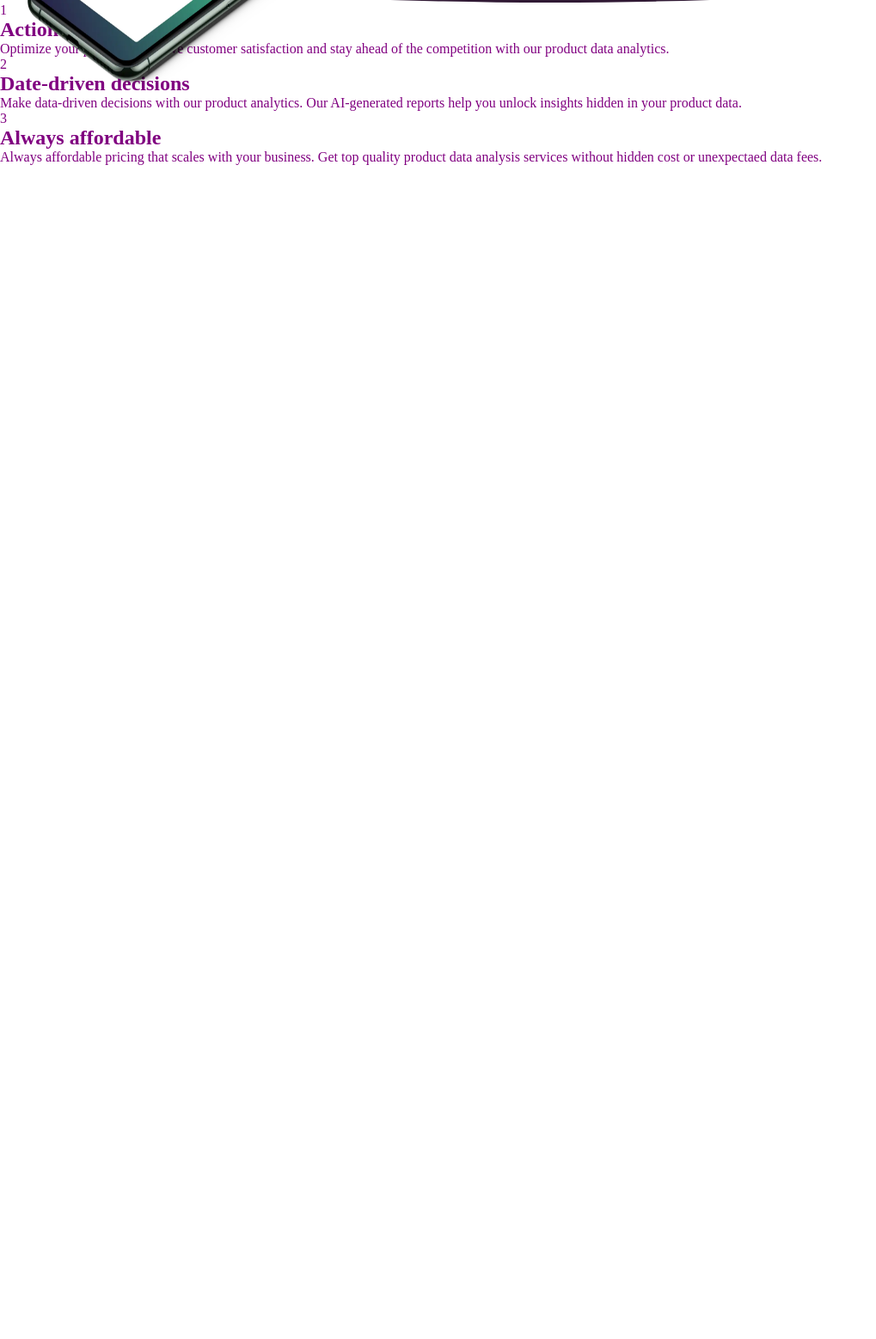
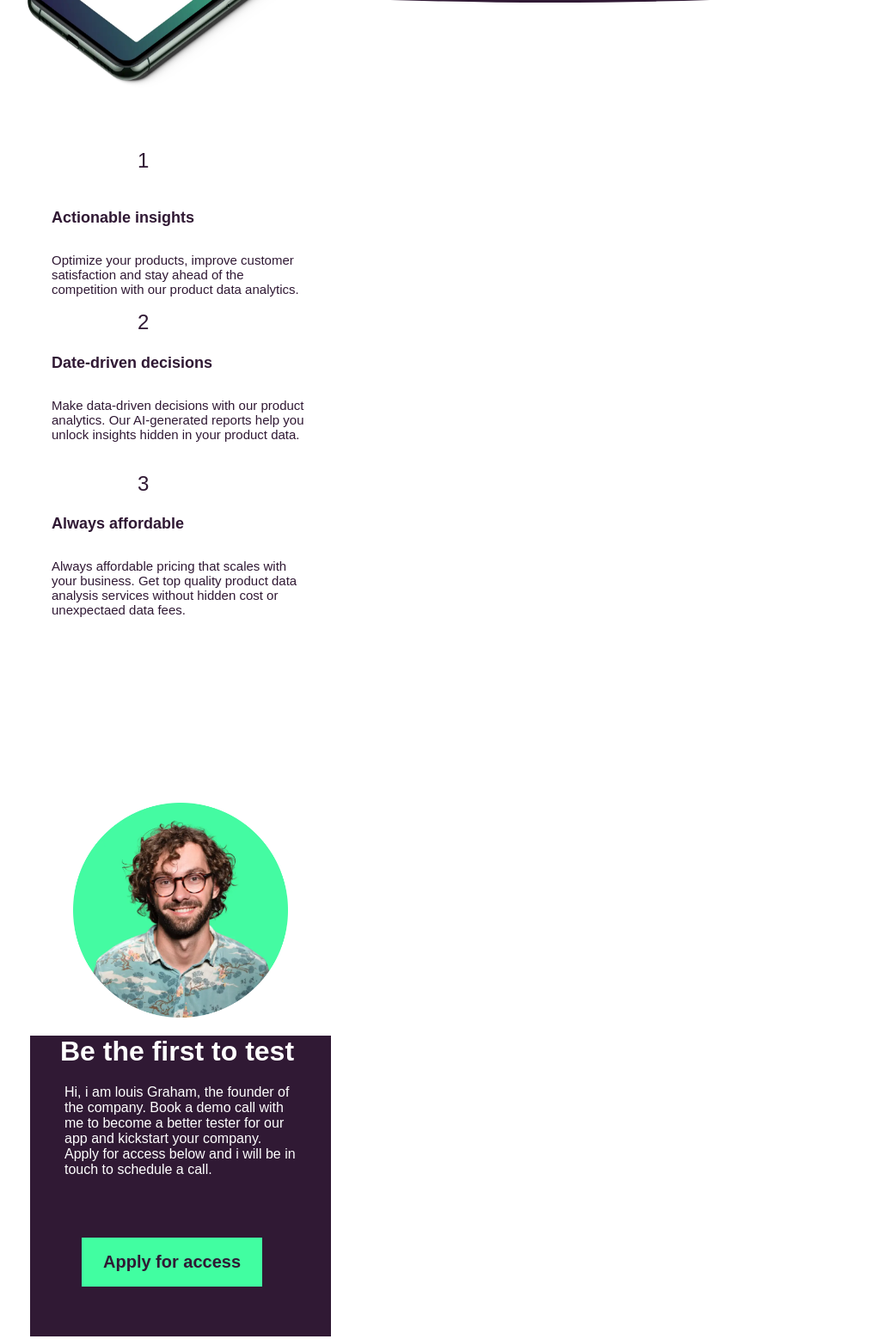
Before and after one commit to AnthoniaEfe/workit-landing-page-prac, a plain HTML site: page index.html in a window 1280 px wide. Shown: the part 477-2035 px from the top of the page at 86% size, without its empty margins (0-1019 px from the left). Before the commit the page ends 800 px from the top, so only its background shows below. Drawn offline with Linux system fonts and the light colour scheme.

Commit message:
creation process

```diff
--- a/index.html
+++ b/index.html
@@ -28,42 +28,62 @@
             <section class="section-one">
 
                     <div class="optimize-section">
-                    <div>
-                        <p>1</p>
-                    </div>
+                    <div id="section-style">
+                        <p id="section-number">1</p>
 
-                        <h2>Actionabe insights</h2>
 
-                        <p>Optimize your products, improve customer
+                        <h2 style="margin-bottom: 30px; font-size: 18px; text-align: justify;">Actionable insights</h2>
+
+                        <p style="font-size: 15px;">Optimize your products, improve customer
                             satisfaction and stay ahead of the
                             competition with our product data
                             analytics.</p>
                     </div>
+                    </div>
 
                     <div>
                         <div>
-                            <p>2</p>
+                            <p id="section-number2">2</p>
                         </div>
+
+                            <h2 style="margin-bottom: 30px; font-size: 18px; text-align: justify;">Date-driven decisions</h2>
+
+                            <p style="font-size: 15px;">Make data-driven decisions with our product analytics. Our AI-generated reports help you unlock insights hidden in your product data.</p>
+
                         <div>
-                            <h2>Date-driven decisions</h2>
+                            <p id="section-number3">3</p>
                         </div>
+
+                            <h2 style="margin-bottom: 30px; font-size: 18px; text-align: justify;">Always affordable</h2>
+
+                            <p style="font-size: 15px;">Always affordable pricing that scales with your business. Get top quality product data analysis services without hidden cost or unexpectaed data fees.</p>
+
+                    </div>
+                    <div>
+                        <img src="/image-founder.webp" alt="image-founder" id="image-style">
+                    </div>
+                    <div id="founder-design">
+                        <h2 id="founder-text">Be the first to test</h2>
+                        <p id="founder-note">Hi, i am louis Graham, the founder of the company. Book a demo call with me to become a better tester for our app
+                            and kickstart your company. Apply for access below and i will be in touch to schedule a call.
+                        </p>
+
+                        <button id="section-btn">Apply for access</button>
+                    </div>
+                    <footer id="footer-icon">
                         <div>
-                            <p>Make data-driven decisions with our product analytics. Our AI-generated reports help you unlock insights hidden in your product data.</p>
+                            <img src="/logo-dark.svg" alt="logo-dark">
                         </div>
-                        <div>
-                            <p>3</p>
+                        <div id="footer-logo">
+                            <img src="/icon-facebook.svg" alt="icon-facebook">
+                            <img src="/icon-twitter.svg" alt="icon-twitter">
+                            <img src="/icon-instagram.svg" alt="icon-instagram">
                         </div>
-                        <div>
-                            <h2>Always affordable</h2>
-                        </div>
-                        <div>
-                            <p>Always affordable pricing that scales with your business. Get top quality product data analysis services without hidden cost or unexpectaed data fees.</p>
-                        </div>
+                    </footer>
+
                     </div>
 
             </section>
 
-
-
 </body>
 </html>
--- a/style.css
+++ b/style.css
@@ -110,10 +110,113 @@ h1 span{
  .section-one{
     display: flex;
     flex-direction: column;
-    color: purple;
-    font-size: 16px;
+    align-items: center;
+    justify-content: space-between;
+    gap: 16px;
+    bottom: 350px;
+    width: 300px;
+    margin-top: 170px;
+    justify-content: center;
+    margin-left: 60px;
+    font-size: 20px;
+    font-weight: 500;
+    font-family: "Fraunces", sans-serif;
+    color: #301934;
+
  }
 
+ #section-number{
+   margin-left: 100px;
+   font-weight: 500;
+   font-size: larger;
+   text-decoration: solid;
+   margin-bottom: 20px;
+   width: 50px;
+   height: 50px;
+   border-radius: 50%;
+
+ }
+
+ #section-number2{
+   margin-left: 100px;
+   font-weight: 500;
+   font-size: larger;
+   text-decoration: solid;
+   margin-bottom: 1px;
+   width: 50px;
+   height: 50px;
+   border-radius: 50%;
+ }
+
+ #section-number3{
+   margin-left: 100px;
+   font-weight: 500;
+   font-size: larger;
+   text-decoration: solid;
+   margin-top: 35px;
+   width: 80px;
+   height: 50px;
+   border-radius: 50%;
+ }
+
+ #image-style{
+    width: 250px;
+    height: 250px;
+    margin-top: 200px;
+ }
+
+ #founder-text{
+    color: #fff;
+    font-style: fraunces, cerif;
+    font-size: 32px;
+    margin-left: 35px;
+ }
+
+ #founder-note{
+    font-size: 16px;
+    color: #fff;
+    margin-top: 65px;
+    margin: 20px 40px;
+
+
+
+ }
+
+ #founder-design{
+    background-color: #301934;
+    width: 350px;
+    height: 350px;
+
+}
+
+#section-btn{
+    background-color: #41fea1;
+    color:#301934;
+    padding: 1rem 1.5rem;
+    font-size: 1.25rem;
+    font-weight: 600;
+   border: 1px solid #41fea1;
+   cursor:pointer;
+   margin-top: 50px;
+   margin-left: 60px;
+
+
+}
+
+#section-btn:hover{
+    background-color: #301934;
+    color:#41fea1;
+
+}
+
+#footer-icon{
+    margin-top: 50px;
+}
+
+#footer-logo{
+    margin-top: 50px;
+
+}
 
 
 /* tablet styles */
```
